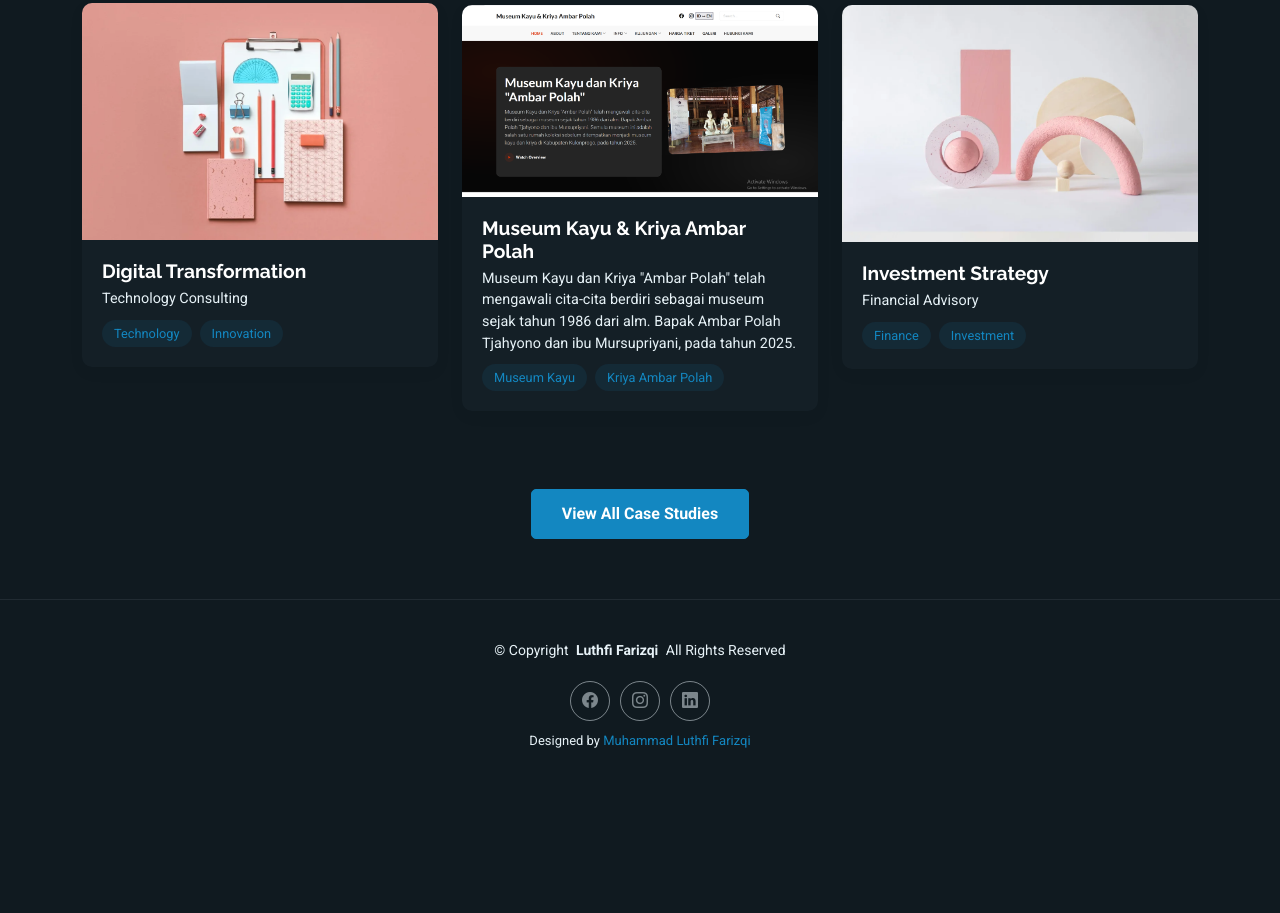
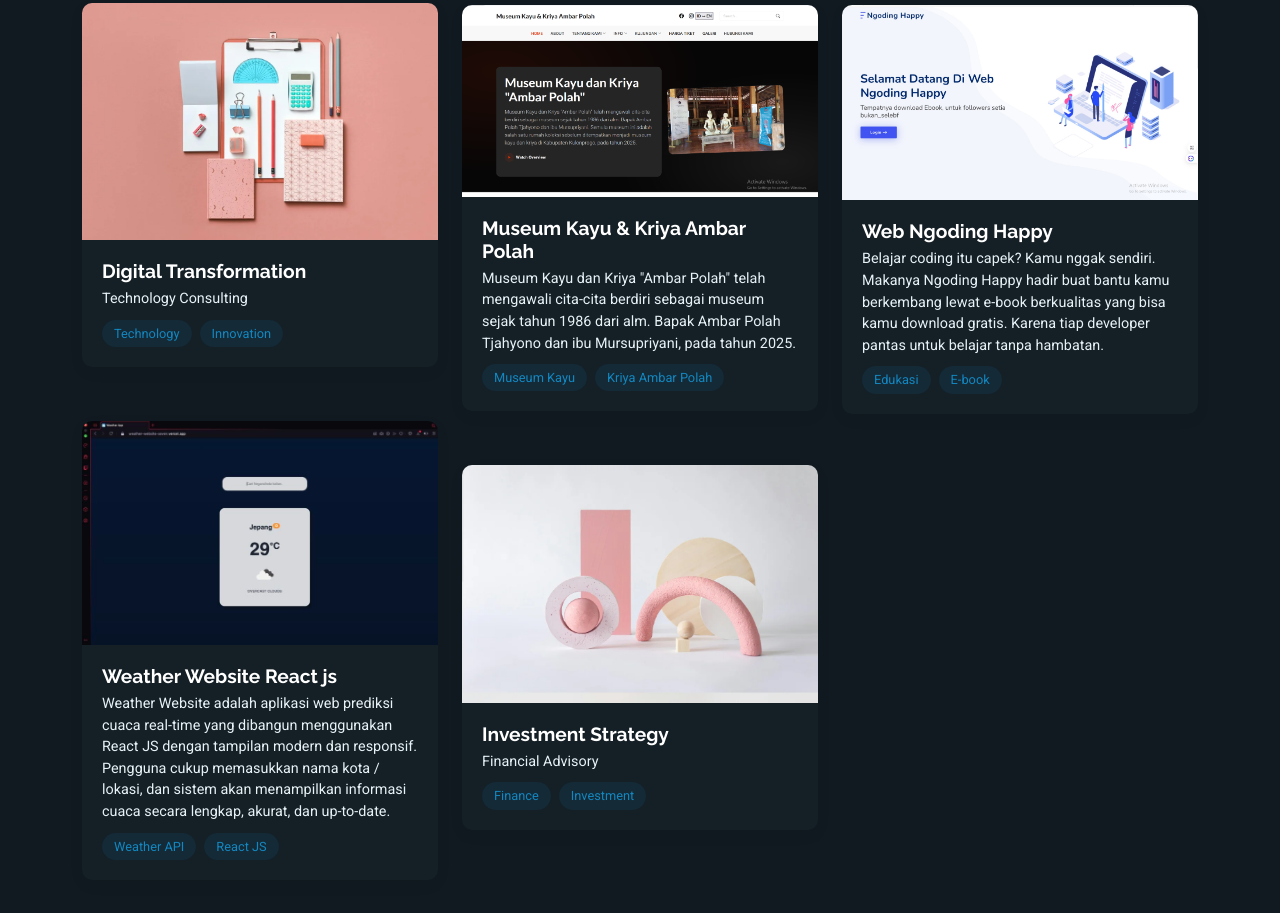
Before and after one commit to muhammadluthfi24/Luthfi-Farizqi.com, a plain HTML site: page portfolio.html in a window 1280 px wide. Shown: the part 874-1787 px from the top of the page. Before the commit the page ends 1665 px from the top, so only its background shows below. Drawn offline with Linux system fonts and the light colour scheme.

Commit message:
Update portfolio section and add weather project images

```diff
--- a/portfolio.html
+++ b/portfolio.html
@@ -172,15 +172,68 @@
                 <div class="portfolio-img">
                   <img src="assets/img/portfolio/portfolio-5.webp" alt="Portfolio Item" class="img-fluid">
                   <div class="portfolio-overlay">
-                    <a href="https://museumkayuambarcom.vercel.app/" class="portfolio-details-link"><i class="bi bi-link"></i></a>
+                    <a href="https://museumkayuambarcom.vercel.app/" class="portfolio-details-link"><i
+                        class="bi bi-link"></i></a>
                   </div>
                 </div>
                 <div class="portfolio-info">
                   <h4>Museum Kayu & Kriya Ambar Polah</h4>
-                  <p>Museum Kayu dan Kriya "Ambar Polah" telah mengawali cita-cita berdiri sebagai museum sejak tahun 1986 dari alm. Bapak Ambar Polah Tjahyono dan ibu Mursupriyani, pada tahun 2025.</p>
+                  <p>Museum Kayu dan Kriya "Ambar Polah" telah mengawali cita-cita berdiri sebagai museum sejak tahun
+                    1986 dari alm. Bapak Ambar Polah Tjahyono dan ibu Mursupriyani, pada tahun 2025.</p>
                   <div class="portfolio-tags">
                     <span>Museum Kayu</span>
                     <span>Kriya Ambar Polah</span>
+                  </div>
+                </div>
+              </div>
+            </div>
+
+
+            <div class="col-lg-4 col-md-6 portfolio-item isotope-item filter-strategy">
+              <div class="portfolio-card">
+                <div class="portfolio-img">
+                  <img src="assets/img/portfolio/Screenshot 2025-11-28 093105.webp.jpg" alt="Portfolio Item"
+                    class="img-fluid">
+                  <div class="portfolio-overlay">
+                    <a href="https://ngodinghappy.netlify.app/beranda" class="portfolio-details-link"><i
+                        class="bi bi-link"></i></a>
+                  </div>
+                </div>
+                <div class="portfolio-info">
+                  <h4>Web Ngoding Happy</h4>
+                  <p> Belajar coding itu capek? Kamu nggak sendiri.
+                    Makanya Ngoding Happy hadir buat bantu kamu berkembang lewat e-book berkualitas yang bisa kamu
+                    download gratis.
+                    Karena tiap developer pantas untuk belajar tanpa hambatan.
+                  </p>
+                  <div class="portfolio-tags">
+                    <span>Edukasi</span>
+                    <span>E-book</span>
+                  </div>
+                </div>
+              </div>
+            </div>
+
+
+            <div class="col-lg-4 col-md-6 portfolio-item isotope-item filter-strategy">
+              <div class="portfolio-card">
+                <div class="portfolio-img">
+                  <img src="assets/img/portfolio/cuaca.jpg" alt="Portfolio Item" class="img-fluid">
+                  <div class="portfolio-overlay">
+                    <a href="https://weather-website-seven.vercel.app/" class="portfolio-details-link"><i
+                        class="bi bi-link"></i></a>
+                  </div>
+                </div>
+                <div class="portfolio-info">
+                  <h4>Weather Website React js</h4>
+                  <p> Weather Website adalah aplikasi web prediksi cuaca real-time yang dibangun menggunakan React JS
+                    dengan tampilan modern dan responsif.
+                    Pengguna cukup memasukkan nama kota / lokasi, dan sistem akan menampilkan informasi cuaca secara
+                    lengkap, akurat, dan up-to-date.
+                  </p>
+                  <div class="portfolio-tags">
+                    <span>Weather API</span>
+                    <span>React JS</span>
                   </div>
                 </div>
               </div>
@@ -191,7 +244,8 @@
                 <div class="portfolio-img">
                   <img src="assets/img/portfolio/portfolio-6.webp" alt="Portfolio Item" class="img-fluid">
                   <div class="portfolio-overlay">
-                    <a href="https://museumkayuambarcom.vercel.app/" class="portfolio-details-link"><i class="bi bi-link"></i></a>
+                    <a href="https://museumkayuambarcom.vercel.app/" class="portfolio-details-link"><i
+                        class="bi bi-link"></i></a>
                   </div>
                 </div>
                 <div class="portfolio-info">
```
Also changed, not shown: assets/img/portfolio/Screenshot 2025-11-28 093105.webp.jpg (added), assets/img/portfolio/cuaca.jpg (added).
